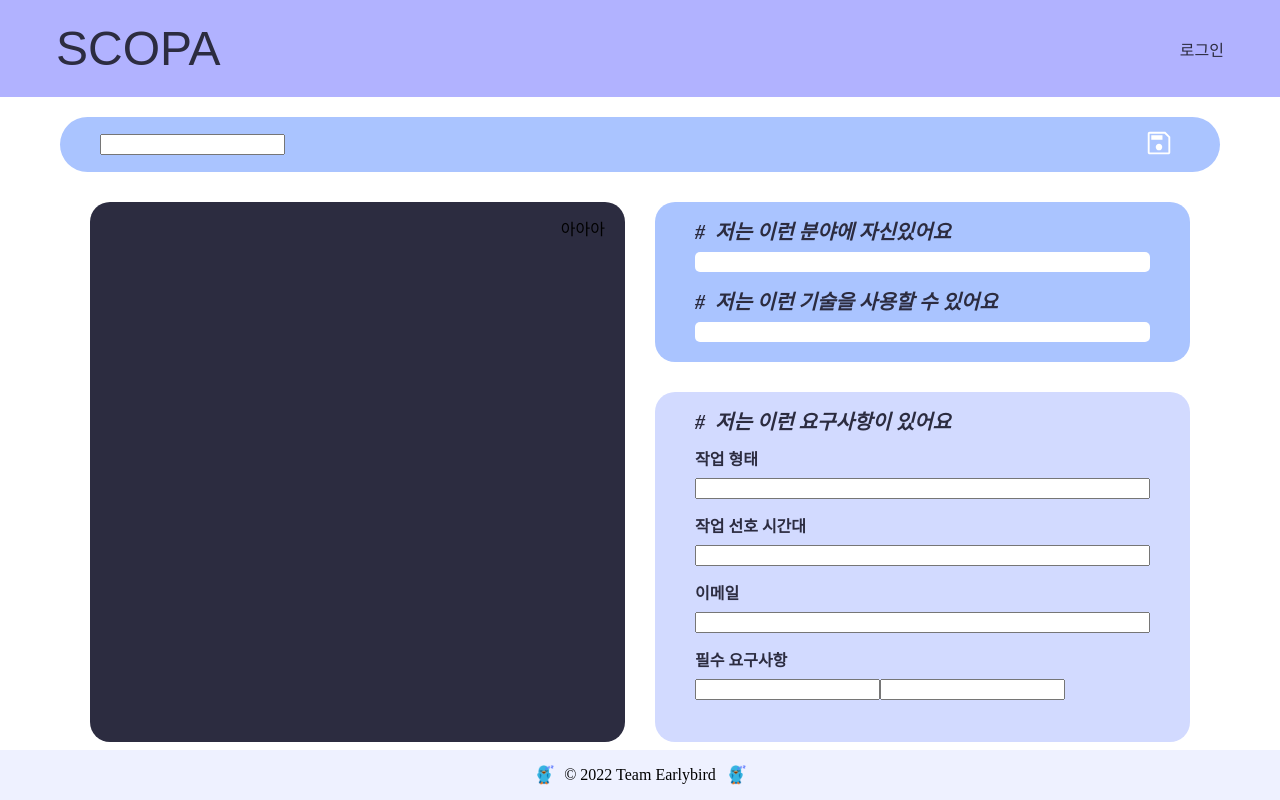
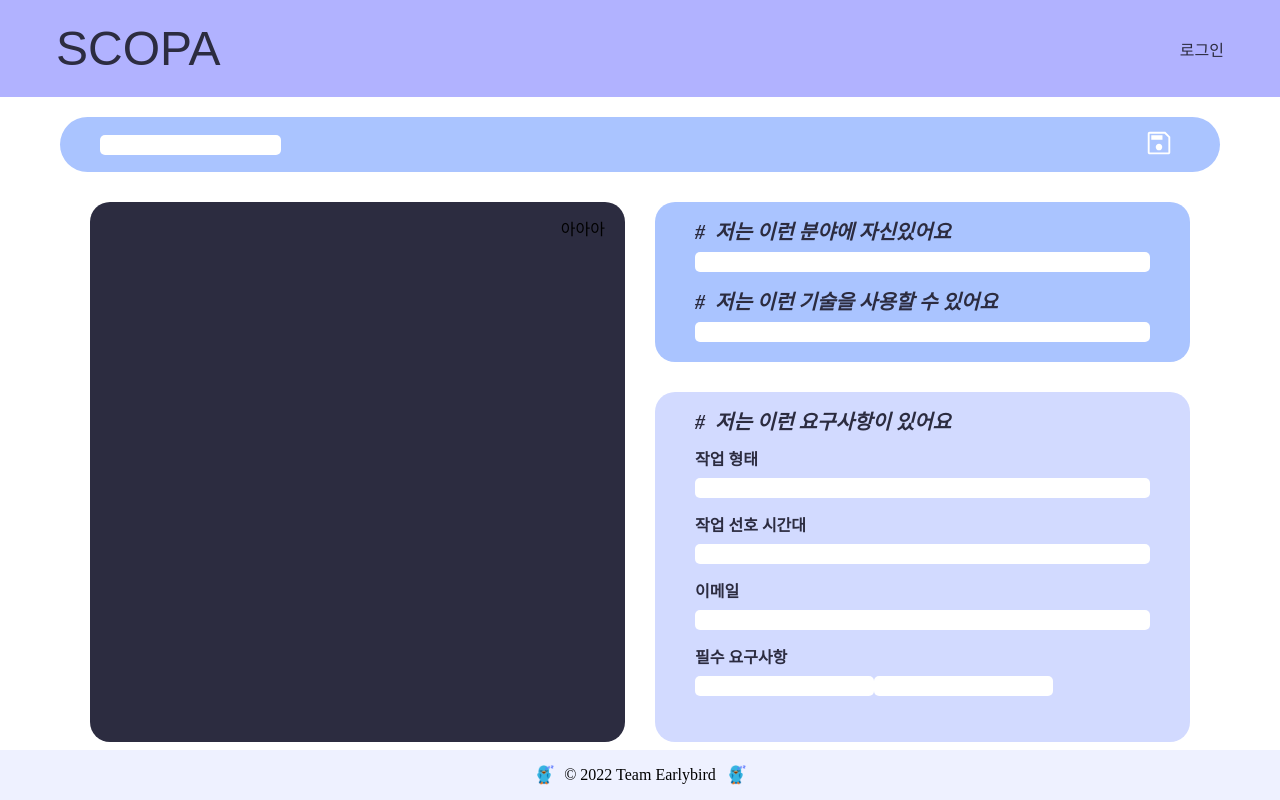
Before and after one commit to boostcampwm-2022/web25-SCOPA, a React (Create React App) app in the folder client/: page /detail/4242 in a window 1280 px wide. Both pictures are taken after a click on the button 1159 px from the left and 144 px from the top of the page. Built offline with nearby package versions, Linux system fonts and the light colour scheme; no server answers.

Commit message:
design: input 태그 스타일 공용상수화, 편집창과 열람창이 어색함 없도록 디자인
- EDITOR_BOX_INPUT_BORDER
- EDITOR_BOX_INPUT_HEIGHT
- input 태그 디자인
- 프로필 편집창 <-> 열람창 간 왔다갔다해도 어색함 없도록 디자인

```diff
--- a/client/src/pages/DetailPage/EditModeContainer/BottomProfileEditor.styles.ts
+++ b/client/src/pages/DetailPage/EditModeContainer/BottomProfileEditor.styles.ts
@@ -35,8 +35,13 @@ export const fieldsetStyle = css({
     marginBottom: COMMON_SIZE.PROFILE_BOX_DT_MARGIN_BOTTOM,
   },
 
-  '> input': {
+  ' input': {
     color: COLORS.TEXT_1,
+    backgroundColor: COLORS.WHITE,
+    height: COMMON_SIZE.EDITOR_BOX_INPUT_HEIGHT - 2,
+    border: 'none',
+    padding: 1,
+    borderRadius: COMMON_SIZE.EDITOR_BOX_INPUT_BORDER_RADIUS,
     marginBottom: COMMON_SIZE.PROFILE_BOX_DD_MARGIN_BOTTOM,
   },
 });
--- a/client/src/pages/DetailPage/EditModeContainer/TopProfileEditor.styles.ts
+++ b/client/src/pages/DetailPage/EditModeContainer/TopProfileEditor.styles.ts
@@ -31,10 +31,10 @@ export const fieldsetStyle = css({
   '> input': {
     color: COLORS.TEXT_1,
     backgroundColor: COLORS.WHITE,
-    height: 18,
+    height: COMMON_SIZE.EDITOR_BOX_INPUT_HEIGHT - 2,
     border: 'none',
     padding: 1,
-    borderRadius: 5,
+    borderRadius: COMMON_SIZE.EDITOR_BOX_INPUT_BORDER_RADIUS,
   },
 
   '> input:nth-of-type(1)': {
--- a/client/src/pages/DetailPage/ViewModeContainer/BottomProfileBox.styles.ts
+++ b/client/src/pages/DetailPage/ViewModeContainer/BottomProfileBox.styles.ts
@@ -37,6 +37,7 @@ export const DescriptionListStyle = css({
 
   '> dd': {
     color: COLORS.TEXT_1,
+    lineHeight: `${COMMON_SIZE.EDITOR_BOX_INPUT_HEIGHT}px`,
     marginBottom: COMMON_SIZE.PROFILE_BOX_DD_MARGIN_BOTTOM,
   },
 });
--- a/client/src/pages/DetailPage/ViewModeContainer/TopProfileBox.styles.ts
+++ b/client/src/pages/DetailPage/ViewModeContainer/TopProfileBox.styles.ts
@@ -30,7 +30,7 @@ export const DescriptionListStyle = css({
 
   '> dd': {
     color: COLORS.TEXT_1,
-    lineHeight: '20px',
+    lineHeight: `${COMMON_SIZE.EDITOR_BOX_INPUT_HEIGHT}px`,
   },
 
   '> dd:nth-of-type(1)': {
--- a/client/src/pages/DetailPage/index.tsx
+++ b/client/src/pages/DetailPage/index.tsx
@@ -8,7 +8,7 @@ import { ViewModeContainer } from './ViewModeContainer';
 import { MockUpData } from './mockData';
 import { EditModeContainer } from './EditModeContainer';
 
-import { detailProfileWrapperStyle, editButtonStyle, nicknameSpanStyle } from './styles';
+import { detailProfileWrapperStyle, editButtonStyle, nicknameEditorInputStyle, nicknameSpanStyle } from './styles';
 
 import { EditIcon, SaveIcon } from 'assets/svgs';
 
@@ -27,7 +27,11 @@ export const DetailPage = () => {
     <>
       <MiniNavBar>
         <>
-          {mode === EDIT_MODE ? <input type='text' /> : <span css={nicknameSpanStyle}>{MockUpData.nickname}</span>}
+          {mode === EDIT_MODE ? (
+            <input type='text' css={nicknameEditorInputStyle} />
+          ) : (
+            <span css={nicknameSpanStyle}>{MockUpData.nickname}</span>
+          )}
           <button type='button' css={editButtonStyle} onClick={handleClickEditButton}>
             {mode === EDIT_MODE ? <SaveIcon /> : <EditIcon />}
           </button>
--- a/client/src/pages/DetailPage/styles.ts
+++ b/client/src/pages/DetailPage/styles.ts
@@ -13,6 +13,12 @@ export const detailProfileWrapperStyle = css({
   paddingRight: COMMON_SIZE.COMMON_PAGE_PADDING_HORIZONTAL / 2,
 });
 
+export const nicknameEditorInputStyle = css({
+  border: 'none',
+  borderRadius: COMMON_SIZE.EDITOR_BOX_INPUT_BORDER_RADIUS,
+  height: COMMON_SIZE.EDITOR_BOX_INPUT_HEIGHT - 2,
+});
+
 export const nicknameSpanStyle = css({
   color: COLORS.TEXT_1,
   fontWeight: 700,
--- a/client/src/styles/sizes.ts
+++ b/client/src/styles/sizes.ts
@@ -48,6 +48,8 @@ export const COMMON_SIZE = {
   CODE_BOX_PADDING: 20,
   PROFILE_BOX_DT_MARGIN_BOTTOM: 10,
   PROFILE_BOX_DD_MARGIN_BOTTOM: 20,
+  EDITOR_BOX_INPUT_BORDER_RADIUS: 5,
+  EDITOR_BOX_INPUT_HEIGHT: 20,
 
   GRID_GAP: 30, // display: grid 사용하는 부분 (상세 프로필 페이지, 메인화면 프로필 리스트) 에서 갭 크기
 
```
